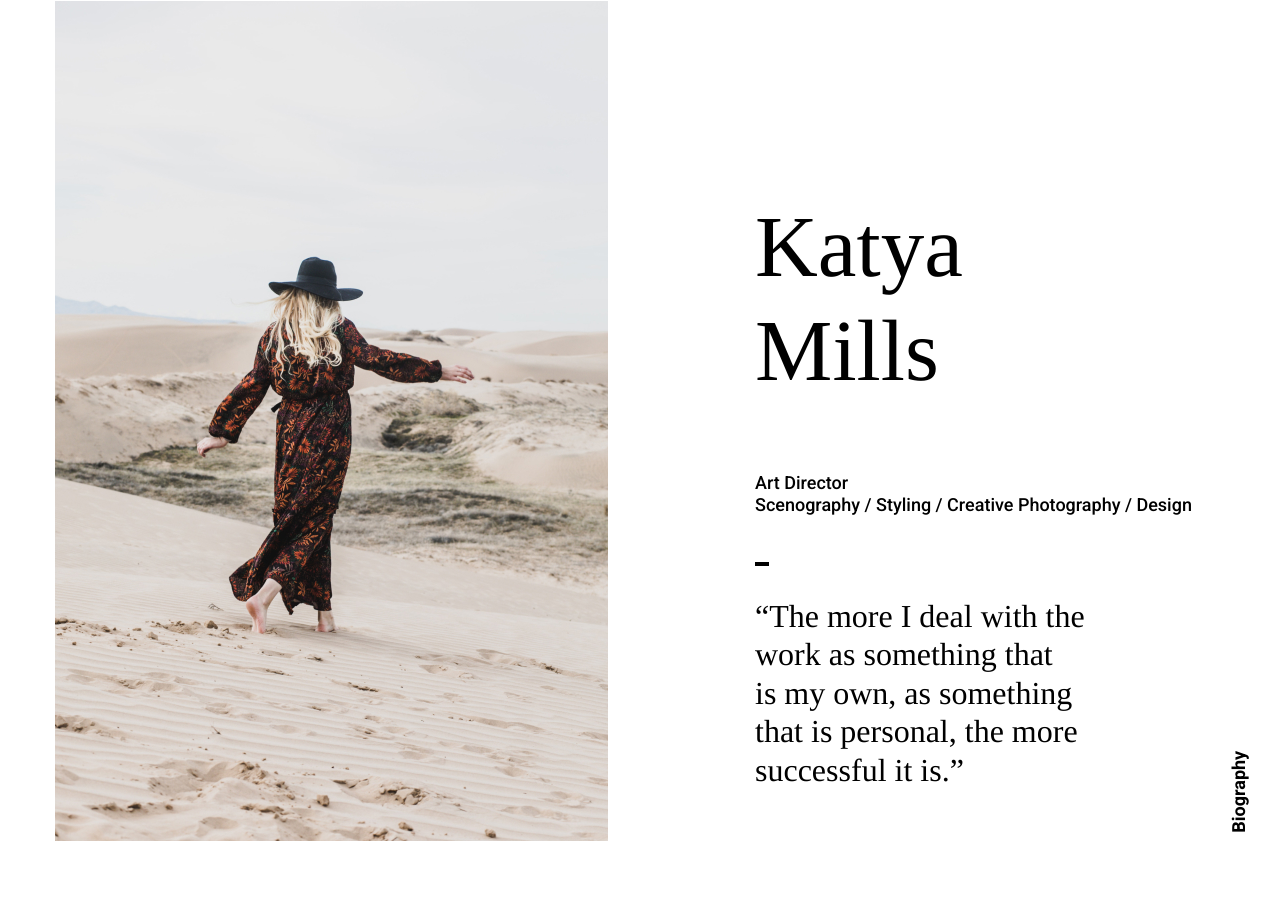
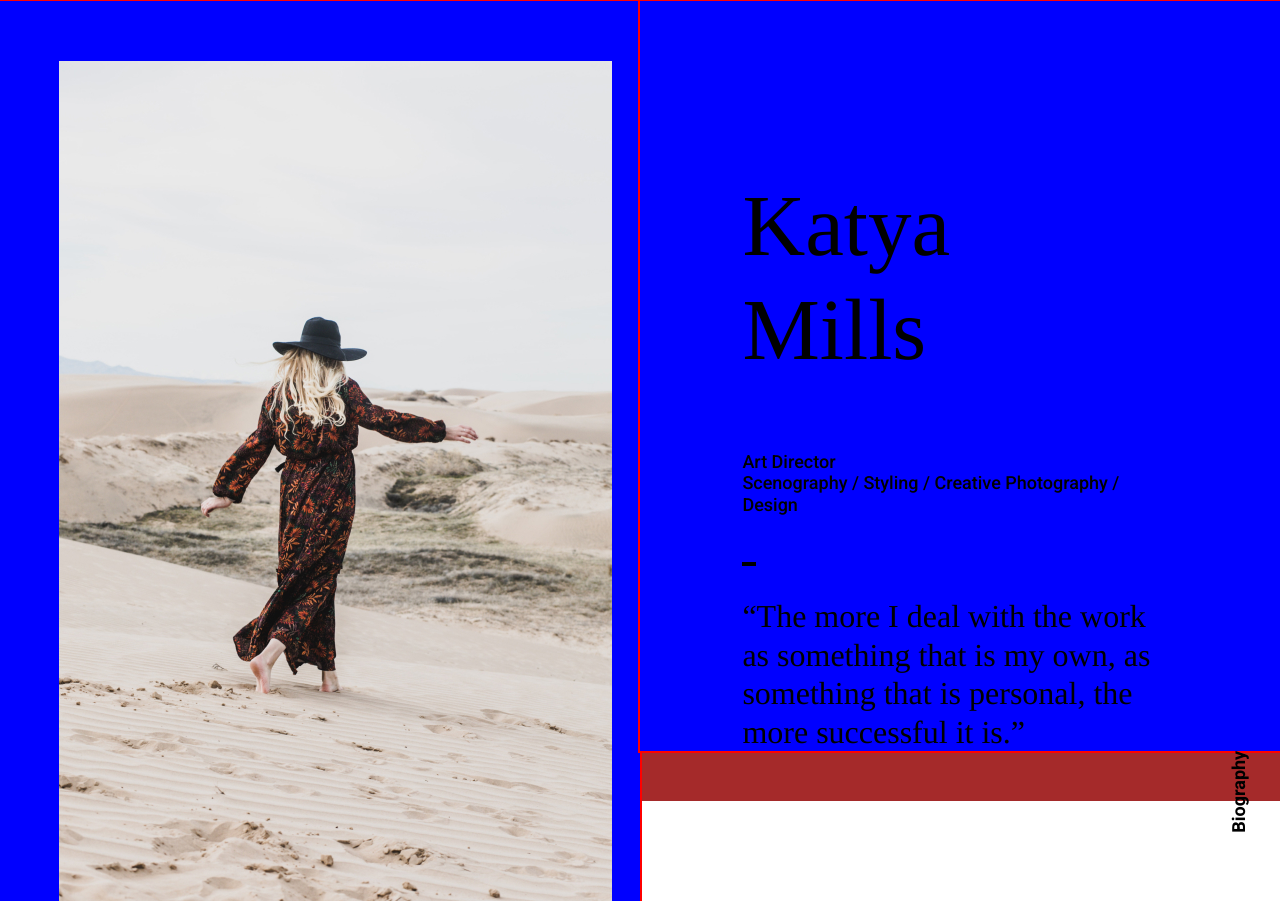
Before and after one commit to SokolovGorge/otus-css-sokolov, a plain HTML site: page index.html in a window 1280 px wide. Shown: the part 799-1700 px from the top of the page. Before the commit the page ends 1640 px from the top, so only its background shows below. Drawn offline with Linux system fonts and the light colour scheme; files whose address does not match are found by name.

Commit message:
add paddings resize

```diff
--- a/index.html
+++ b/index.html
@@ -43,7 +43,7 @@
                 <div class="biographi-serarator">
                 </div>
 
-                <blockquote class="quote katya-quote">
+                <blockquote class="quote">
                     &ldquo;The more&nbsp;I deal with the work as&nbsp;something that is&nbsp;my&nbsp;own, as something that is&nbsp;personal, the more successful it&nbsp;is.&rdquo;
                 </blockquote>
             </div>
--- a/style/style.css
+++ b/style/style.css
@@ -25,6 +25,7 @@ section {
   min-height: 600px;
   max-height: 1200px;
   position: relative;
+  background-color: brown;
 }
 
 .invisible {
@@ -134,15 +135,16 @@ section {
   float: left;
   width: 50%;
   position: relative;
+  background-color: blue;
+  outline: 2px solid red;
 }
 
 .biography-left {
-  padding-right: 32px;
+  padding: calc((1400px - 100%)/2)  2.2% 0 0;
 }
 
 .biography-right {
-  padding-left: 115px;
-  padding-top: 194px;
+  padding: 13.5% 8.26% 0 8%;
 }
 
 .biographi-serarator {
@@ -165,10 +167,6 @@ section {
   margin-bottom: 68px;
 }
 
-.katya-quote {
-  margin-right: 193px;
-}
-
 .strengths-list{
   font-family: Butler, Times, 'Times New Roman', serif;
   font-size: 2.125rem;
```
